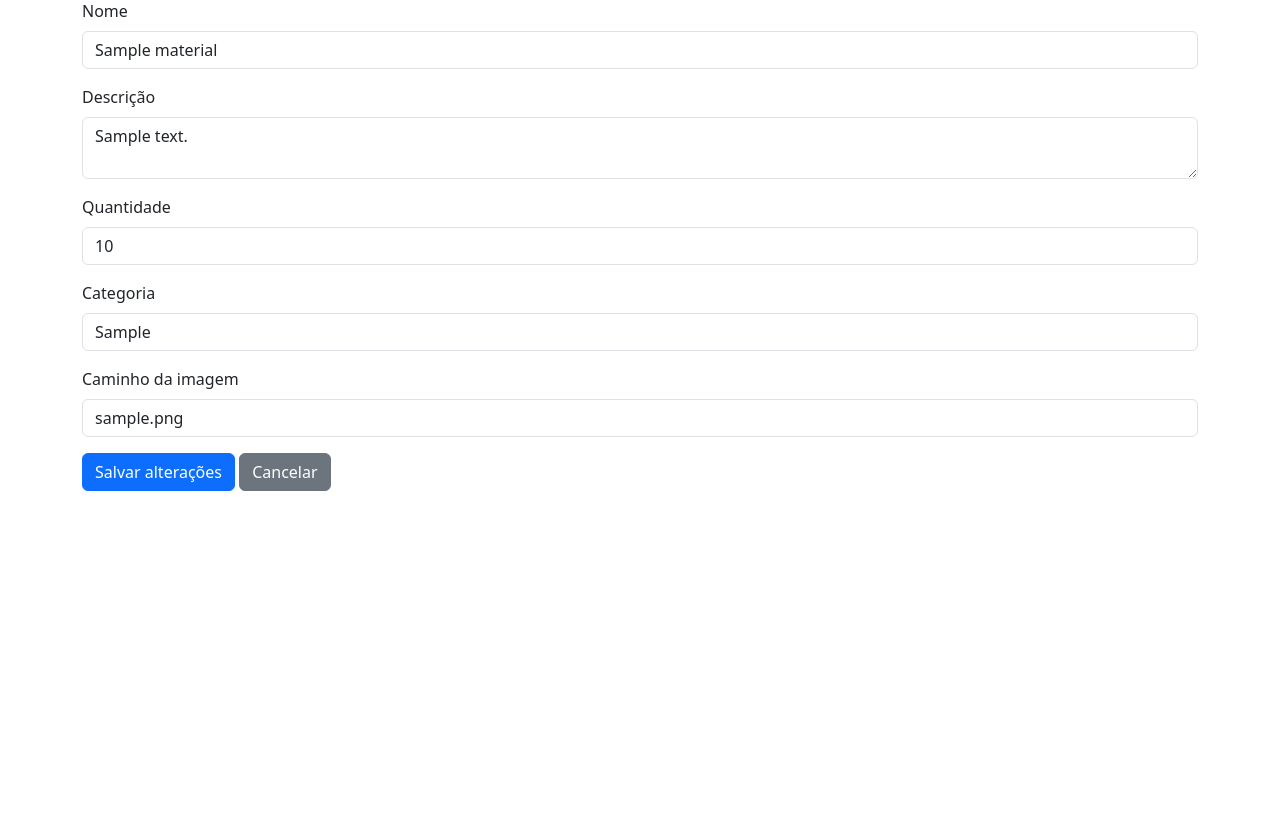
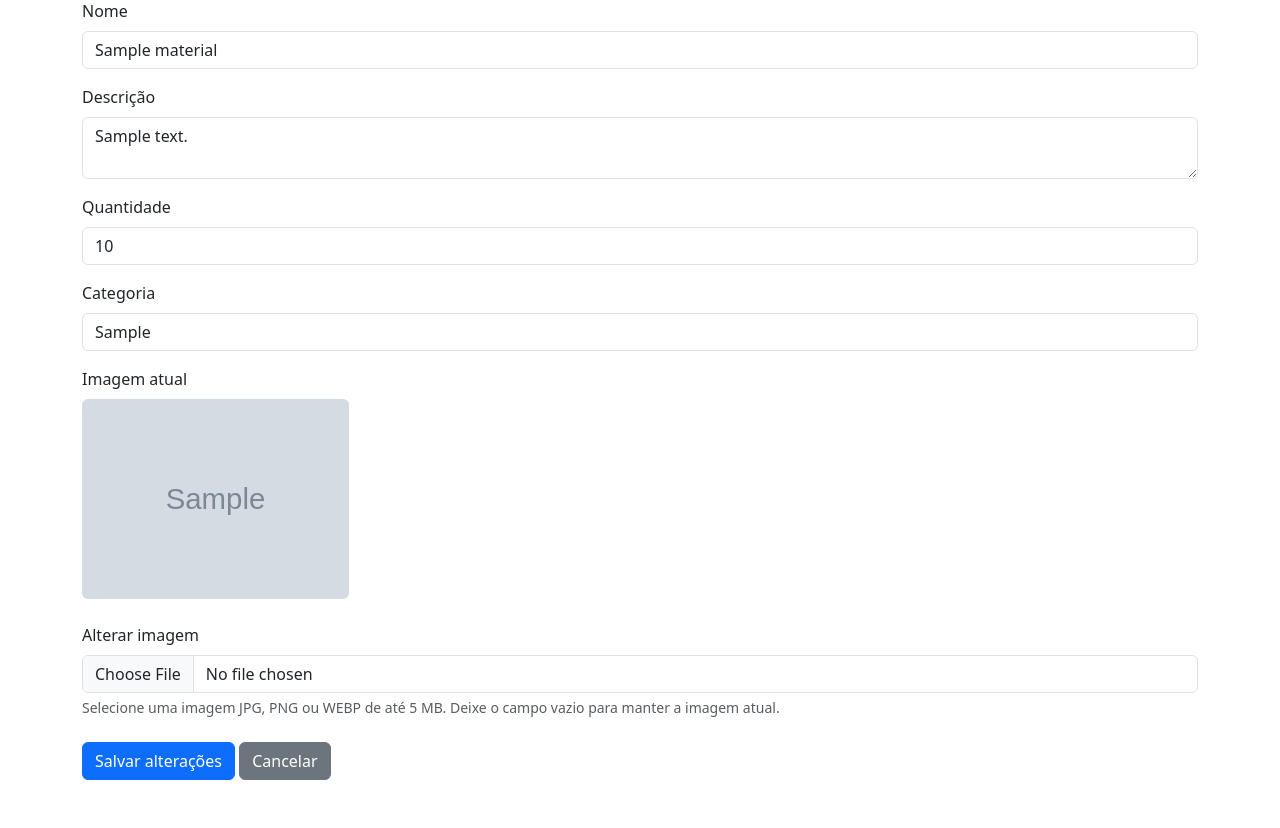
Before and after one commit to GrandeVitor/Sistema-Materiais-Hospitalares, a Node server app: page /materiais/editar/600000000000000000000001 in a window 1280 px wide. Shown: the part 121-949 px from the top of the page. Before the commit the page ends 612 px from the top, so only its background shows below. Run offline with Node 20, Linux system fonts and the light colour scheme; tables that the repository leaves empty hold one stand-in row (values such as "Sample post"); grey boxes marked "Sample" are stand-in pictures; some libraries are stand-ins or nearby versions.

Commit message:
Alguns ajustes

```diff
--- a/package.json
+++ b/package.json
@@ -22,6 +22,7 @@
     "dotenv": "^18.0.10",
     "ejs": "^7.0.2",
     "express": "^5.3.0",
-    "mongoose": "^9.12.3"
+    "mongoose": "^9.12.3",
+    "multer": "^2.5.0"
   }
 }
--- a/routes/materialRoutes.js
+++ b/routes/materialRoutes.js
@@ -1,5 +1,7 @@
+
 import express from 'express';
 import Material from '../models/Material.js';
+import upload from '../config/upload.js';
 
 const router = express.Router();
 
@@ -13,14 +15,17 @@ router.get('/', async (req, res) => {
     }
 });
 
-router.post('/cadastrar', async (req, res) => {
+// Cadastrar material com imagem
+router.post('/cadastrar', upload.single('imagem'), async (req, res) => {
     try {
         const novoMaterial = new Material({
             nome: req.body.nome,
             descricao: req.body.descricao,
             quantidade: req.body.quantidade,
             categoria: req.body.categoria,
-            imagem: req.body.imagem
+            imagem: req.file
+                ? `/imagens/${req.file.filename}`
+                : req.body.imagem || ''
         });
 
         await novoMaterial.save();
@@ -49,16 +54,26 @@ router.get('/editar/:id', async (req, res) => {
     }
 });
 
-// Atualizar material
-router.post('/editar/:id', async (req, res) => {
+// Atualizar material com possibilidade de trocar a imagem
+router.post('/editar/:id', upload.single('imagem'), async (req, res) => {
     try {
-        await Material.findByIdAndUpdate(req.params.id, {
-            nome: req.body.nome,
-            descricao: req.body.descricao,
-            quantidade: req.body.quantidade,
-            categoria: req.body.categoria,
-            imagem: req.body.imagem
-        });
+        const material = await Material.findById(req.params.id);
+
+        if (!material) {
+            return res.status(404).send('Material não encontrado.');
+        }
+
+        material.nome = req.body.nome;
+        material.descricao = req.body.descricao;
+        material.quantidade = req.body.quantidade;
+        material.categoria = req.body.categoria;
+
+        // Só substituir a imagem se uma nova for enviada
+        if (req.file) {
+            material.imagem = `/imagens/${req.file.filename}`;
+        }
+
+        await material.save();
 
         res.redirect('/materiais');
 
--- a/views/editarMaterial.ejs
+++ b/views/editarMaterial.ejs
@@ -1,51 +1,167 @@
 
 <!DOCTYPE html>
 <html lang="pt-BR">
+
 <head>
     <meta charset="UTF-8">
     <meta name="viewport" content="width=device-width, initial-scale=1.0">
     <title>Editar material</title>
+
     <link href="https://cdn.jsdelivr.net/npm/bootstrap@5.3.3/dist/css/bootstrap.min.css" rel="stylesheet">
 </head>
+
 <body>
+
     <div class="container py-5">
+
         <h1 class="mb-4">Editar material</h1>
 
-        <form action="/materiais/editar/<%= material._id %>" method="POST">
+        <form
+            action="/materiais/editar/<%= material._id %>"
+            method="POST"
+            enctype="multipart/form-data"
+        >
 
             <div class="mb-3">
                 <label for="nome" class="form-label">Nome</label>
-                <input type="text" class="form-control" id="nome" name="nome"
-                    value="<%= material.nome %>" required>
+
+                <input
+                    type="text"
+                    class="form-control"
+                    id="nome"
+                    name="nome"
+                    value="<%= material.nome %>"
+                    required
+                >
             </div>
 
             <div class="mb-3">
                 <label for="descricao" class="form-label">Descrição</label>
-                <textarea class="form-control" id="descricao" name="descricao" required><%= material.descricao %></textarea>
+
+                <textarea
+                    class="form-control"
+                    id="descricao"
+                    name="descricao"
+                    required
+                ><%= material.descricao %></textarea>
             </div>
 
             <div class="mb-3">
                 <label for="quantidade" class="form-label">Quantidade</label>
-                <input type="number" class="form-control" id="quantidade" name="quantidade"
-                    value="<%= material.quantidade %>" min="0" required>
+
+                <input
+                    type="number"
+                    class="form-control"
+                    id="quantidade"
+                    name="quantidade"
+                    value="<%= material.quantidade %>"
+                    min="0"
+                    required
+                >
             </div>
 
             <div class="mb-3">
                 <label for="categoria" class="form-label">Categoria</label>
-                <input type="text" class="form-control" id="categoria" name="categoria"
-                    value="<%= material.categoria || '' %>">
+
+                <input
+                    type="text"
+                    class="form-control"
+                    id="categoria"
+                    name="categoria"
+                    value="<%= material.categoria || '' %>"
+                >
             </div>
 
+            <!-- Imagem atual -->
             <div class="mb-3">
-                <label for="imagem" class="form-label">Caminho da imagem</label>
-                <input type="text" class="form-control" id="imagem" name="imagem"
-                    value="<%= material.imagem || '' %>">
+
+                <label class="form-label">Imagem atual</label>
+
+                <% if (material.imagem) { %>
+
+                    <div>
+                        <img
+                            id="previewImagem"
+                            src="<%= material.imagem %>"
+                            alt="Imagem atual do material"
+                            class="img-fluid rounded mb-2"
+                            style="max-height: 200px;"
+                        >
+                    </div>
+
+                <% } else { %>
+
+                    <div>
+                        <img
+                            id="previewImagem"
+                            src=""
+                            alt="Prévia da nova imagem"
+                            class="img-fluid rounded mb-2"
+                            style="max-height: 200px; display: none;"
+                        >
+                    </div>
+
+                    <p id="semImagem" class="text-secondary">
+                        Este material ainda não possui uma imagem.
+                    </p>
+
+                <% } %>
+
             </div>
 
-            <button type="submit" class="btn btn-primary">Salvar alterações</button>
-            <a href="/materiais" class="btn btn-secondary">Cancelar</a>
+            <!-- Selecionar nova imagem -->
+            <div class="mb-4">
+
+                <label for="imagem" class="form-label">Alterar imagem</label>
+
+                <input
+                    type="file"
+                    class="form-control"
+                    id="imagem"
+                    name="imagem"
+                    accept=".jpg,.jpeg,.png,.webp"
+                >
+
+                <div class="form-text">
+                    Selecione uma imagem JPG, PNG ou WEBP de até 5 MB.
+                    Deixe o campo vazio para manter a imagem atual.
+                </div>
+
+            </div>
+
+            <button type="submit" class="btn btn-primary">
+                Salvar alterações
+            </button>
+
+            <a href="/materiais" class="btn btn-secondary">
+                Cancelar
+            </a>
 
         </form>
+
     </div>
+
+    <!-- Pré-visualização da nova imagem -->
+    <script>
+        document.getElementById('imagem').addEventListener('change', function () {
+
+            const preview = document.getElementById('previewImagem');
+            const semImagem = document.getElementById('semImagem');
+            const arquivo = this.files[0];
+
+            if (arquivo) {
+
+                preview.src = URL.createObjectURL(arquivo);
+                preview.style.display = 'block';
+
+                if (semImagem) {
+                    semImagem.style.display = 'none';
+                }
+
+            }
+
+        });
+    </script>
+
 </body>
 </html>
--- a/views/index.ejs
+++ b/views/index.ejs
@@ -25,7 +25,7 @@
       aria-label="Navegação principal"
     >
       <div class="container">
-        <a class="navbar-brand site-logo" href="/index"
+        <a class="navbar-brand site-logo" href="/"
           ><i class="bi bi-heart-pulse me-2" aria-hidden="true"></i>3 de Maio</a
         >
         <button
@@ -42,7 +42,7 @@
         <div class="collapse navbar-collapse" id="menuPrincipal">
           <ul class="navbar-nav ms-auto align-items-lg-center gap-lg-1">
             <li class="nav-item">
-              <a class="nav-link active" aria-current="page" href="/index"
+              <a class="nav-link active" aria-current="page" href="/"
                 >Início</a
               >
             </li>
```
Also changed, not shown: config/upload.js (added, +52 -0 lines), views/admin.ejs (+70 -415 lines), public/imagens/1795544735934-611535598.webp (added), public/imagens/1795544847226-23712747.png (added), 1 other file.
